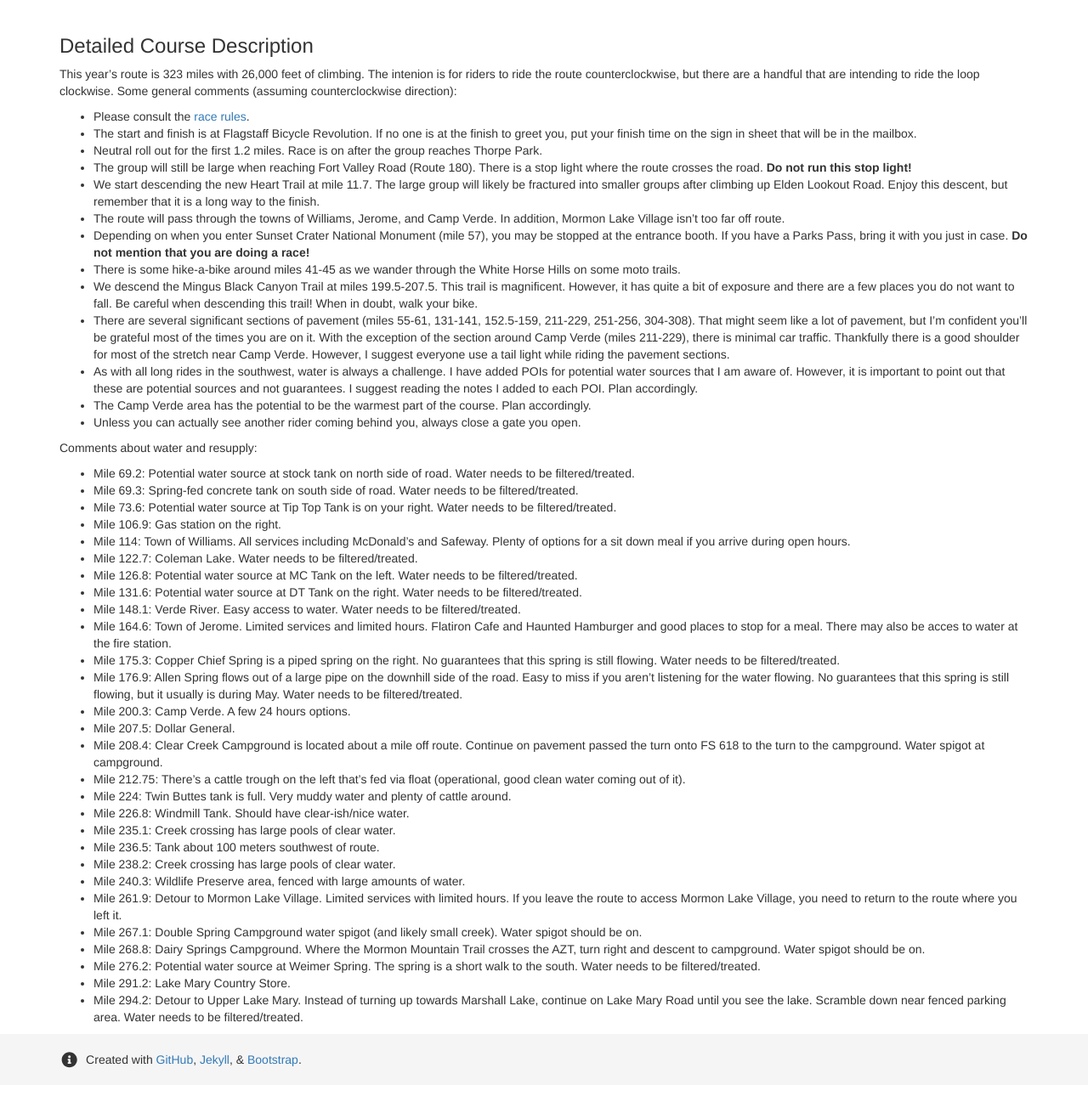
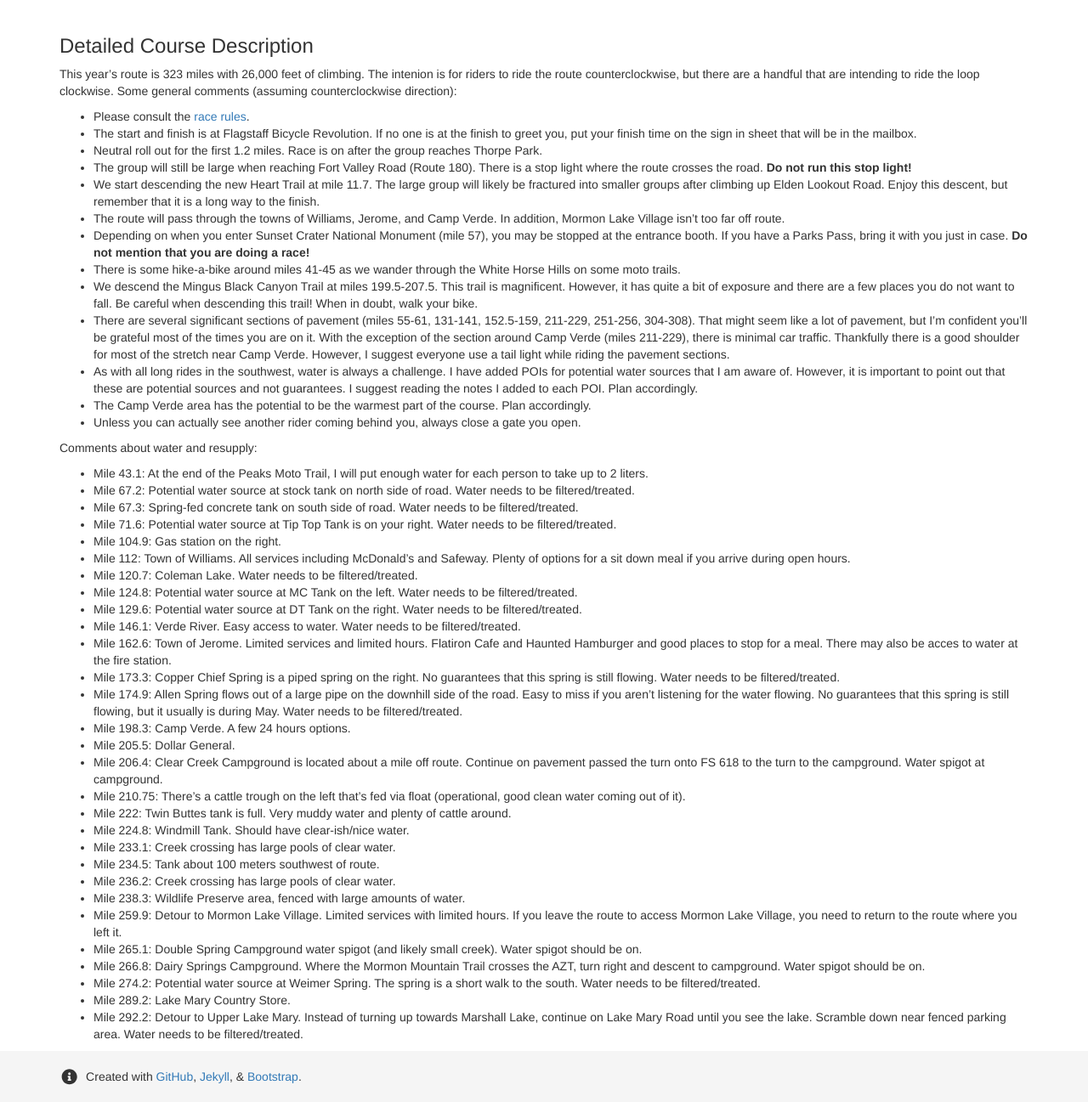
Before and after one commit to dcernst/PinyonsPines, a Jekyll site: the page built from course2022.md, in a window 1280 px wide and 1400 px high, scrolled down 1602 px, cut to the strip 103-1400 px from the top of the window. Shown: the whole strip at 85% size. Built offline with Jekyll 4.4.1, drawn with Linux system fonts in a browser that asks for light colours; nearby versions of some CDN libraries.

Commit message:
Update to course info

```diff
--- a/course2022.md
+++ b/course2022.md
@@ -51,31 +51,32 @@ This year's route is 323 miles with 26,000 feet of climbing. The intenion is for
 - Unless you can actually see another rider coming behind you, always close a gate you open.
 
 Comments about water and resupply:
-- Mile 69.2: Potential water source at stock tank on north side of road.  Water needs to be filtered/treated.
-- Mile 69.3: Spring-fed concrete tank on south side of road. Water needs to be filtered/treated.
-- Mile 73.6: Potential water source at Tip Top Tank is on your right. Water needs to be filtered/treated.
-- Mile 106.9: Gas station on the right.
-- Mile 114: Town of Williams.  All services including McDonald's and Safeway. Plenty of options for a sit down meal if you arrive during open hours.
-- Mile 122.7: Coleman Lake. Water needs to be filtered/treated.
-- Mile 126.8: Potential water source at MC Tank on the left. Water needs to be filtered/treated.
-- Mile 131.6: Potential water source at DT Tank on the right. Water needs to be filtered/treated.
-- Mile 148.1: Verde River. Easy access to water. Water needs to be filtered/treated.
-- Mile 164.6: Town of Jerome. Limited services and limited hours.  Flatiron Cafe and Haunted Hamburger and good places to stop for a meal.  There may also be acces to water at the fire station.
-- Mile 175.3: Copper Chief Spring is a piped spring on the right. No guarantees that this spring is still flowing. Water needs to be filtered/treated.
-- Mile 176.9: Allen Spring flows out of a large pipe on the downhill side of the road. Easy to miss if you aren't listening for the water flowing.  No guarantees that this spring is still flowing, but it usually is during May. Water needs to be filtered/treated.
-- Mile 200.3: Camp Verde. A few 24 hours options.
-- Mile 207.5: Dollar General.
-- Mile 208.4: Clear Creek Campground is located about a mile off route. Continue on pavement passed the turn onto FS 618 to the turn to the campground.  Water spigot at campground.
-- Mile  212.75: There's a cattle trough on the left that's fed via float (operational, good clean water coming out of it).
-- Mile 224: Twin Buttes tank is full. Very muddy water and plenty of cattle around.
-- Mile 226.8: Windmill Tank. Should have clear-ish/nice water.
-- Mile 235.1: Creek crossing has large pools of clear water.
-- Mile 236.5: Tank about 100 meters southwest of route.
-- Mile 238.2: Creek crossing has large pools of clear water.
-- Mile 240.3: Wildlife Preserve area, fenced with large amounts of water.
-- Mile 261.9: Detour to Mormon Lake Village. Limited services with limited hours.  If you leave the route to access Mormon Lake Village, you need to return to the route where you left it.
-- Mile 267.1: Double Spring Campground water spigot (and likely small creek). Water spigot should be on.
-- Mile 268.8: Dairy Springs Campground. Where the Mormon Mountain Trail crosses the AZT, turn right and descent to campground. Water spigot should be on.
-- Mile 276.2: Potential water source at Weimer Spring. The spring is a short walk to the south. Water needs to be filtered/treated.
-- Mile 291.2: Lake Mary Country Store.
-- Mile 294.2: Detour to Upper Lake Mary. Instead of turning up towards Marshall Lake, continue on Lake Mary Road until you see the lake. Scramble down near fenced parking area. Water needs to be filtered/treated.
+- Mile 43.1: At the end of the Peaks Moto Trail, I will put enough water for each person to take up to 2 liters.
+- Mile 67.2: Potential water source at stock tank on north side of road.  Water needs to be filtered/treated.
+- Mile 67.3: Spring-fed concrete tank on south side of road. Water needs to be filtered/treated.
+- Mile 71.6: Potential water source at Tip Top Tank is on your right. Water needs to be filtered/treated.
+- Mile 104.9: Gas station on the right.
+- Mile 112: Town of Williams.  All services including McDonald's and Safeway. Plenty of options for a sit down meal if you arrive during open hours.
+- Mile 120.7: Coleman Lake. Water needs to be filtered/treated.
+- Mile 124.8: Potential water source at MC Tank on the left. Water needs to be filtered/treated.
+- Mile 129.6: Potential water source at DT Tank on the right. Water needs to be filtered/treated.
+- Mile 146.1: Verde River. Easy access to water. Water needs to be filtered/treated.
+- Mile 162.6: Town of Jerome. Limited services and limited hours.  Flatiron Cafe and Haunted Hamburger and good places to stop for a meal.  There may also be acces to water at the fire station.
+- Mile 173.3: Copper Chief Spring is a piped spring on the right. No guarantees that this spring is still flowing. Water needs to be filtered/treated.
+- Mile 174.9: Allen Spring flows out of a large pipe on the downhill side of the road. Easy to miss if you aren't listening for the water flowing.  No guarantees that this spring is still flowing, but it usually is during May. Water needs to be filtered/treated.
+- Mile 198.3: Camp Verde. A few 24 hours options.
+- Mile 205.5: Dollar General.
+- Mile 206.4: Clear Creek Campground is located about a mile off route. Continue on pavement passed the turn onto FS 618 to the turn to the campground.  Water spigot at campground.
+- Mile  210.75: There's a cattle trough on the left that's fed via float (operational, good clean water coming out of it).
+- Mile 222: Twin Buttes tank is full. Very muddy water and plenty of cattle around.
+- Mile 224.8: Windmill Tank. Should have clear-ish/nice water.
+- Mile 233.1: Creek crossing has large pools of clear water.
+- Mile 234.5: Tank about 100 meters southwest of route.
+- Mile 236.2: Creek crossing has large pools of clear water.
+- Mile 238.3: Wildlife Preserve area, fenced with large amounts of water.
+- Mile 259.9: Detour to Mormon Lake Village. Limited services with limited hours.  If you leave the route to access Mormon Lake Village, you need to return to the route where you left it.
+- Mile 265.1: Double Spring Campground water spigot (and likely small creek). Water spigot should be on.
+- Mile 266.8: Dairy Springs Campground. Where the Mormon Mountain Trail crosses the AZT, turn right and descent to campground. Water spigot should be on.
+- Mile 274.2: Potential water source at Weimer Spring. The spring is a short walk to the south. Water needs to be filtered/treated.
+- Mile 289.2: Lake Mary Country Store.
+- Mile 292.2: Detour to Upper Lake Mary. Instead of turning up towards Marshall Lake, continue on Lake Mary Road until you see the lake. Scramble down near fenced parking area. Water needs to be filtered/treated.
```
